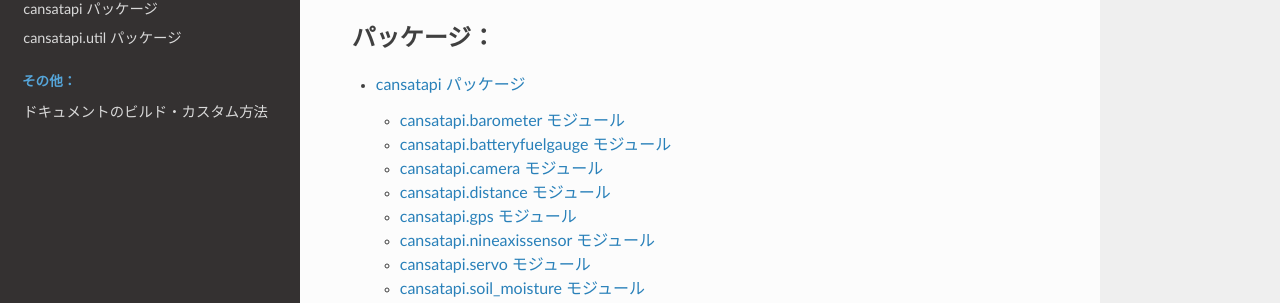
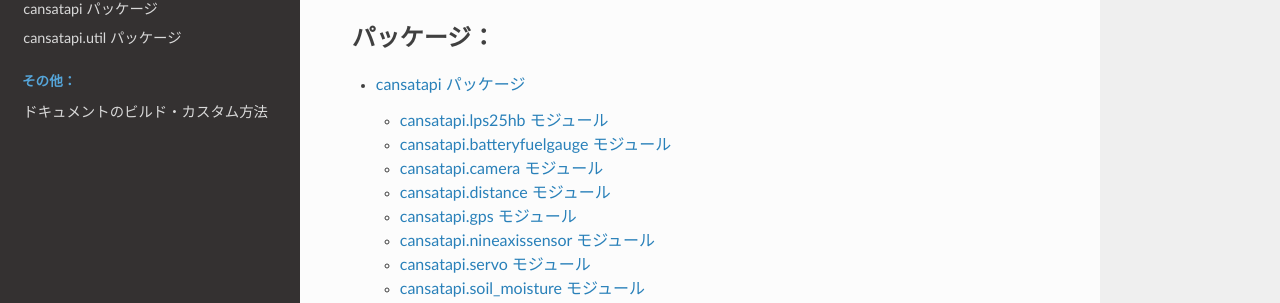
Before and after one commit to TDUSenjuAstronomyResearchClub/CanSat02, a Sphinx documentation site: the page built from docs/source/index.rst, in a window 1280 px wide and 1045 px high. Shown: the part 143-446 px from the top of the window. Built offline with Sphinx 7.4.7 and the Read the Docs theme 2.0.0, drawn with Linux system fonts in a browser that asks for light colours.

Commit message:
モジュール名の変更をドキュメントにも適用

```diff
--- a/docs/source/cansatapi.rst
+++ b/docs/source/cansatapi.rst
@@ -1,10 +1,10 @@
 cansatapi パッケージ
 ======================
 
-cansatapi.barometer モジュール
+cansatapi.lps25hb モジュール
 ----------------------------------
 
-.. automodule:: cansatapi.barometer
+.. automodule:: cansatapi.lps25hb
    :members:
    :undoc-members:
    :show-inheritance:
```
